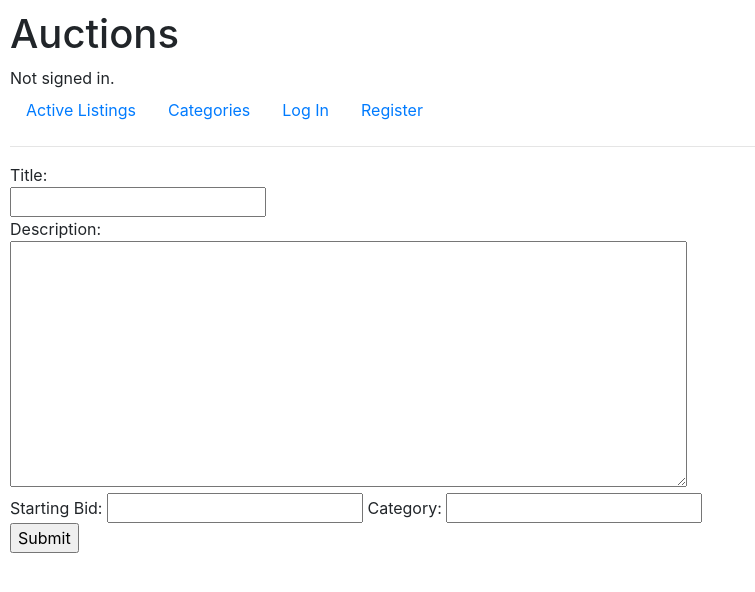
After one commit to grzelkowska/ebay_django, a Django app: page /create_listing in a window 1280 px wide. The commit adds this page. Shown: the top 592 px of the page, without its empty margins (0-755 px from the left). Run offline with Django 3.2, Linux system fonts and the light colour scheme; some libraries are stand-ins or nearby versions.

Commit message:
category minor changes

```diff
--- /dev/null
+++ b/auctions/templates/auctions/create_listing.html
@@ -0,0 +1,14 @@
+{% extends "auctions/layout.html" %}
+
+{% block body %}
+
+    <form method="post" action="{% url 'create_listing_new' %}">
+        {% csrf_token %}
+        Title: <br><input type="text" maxlength="64" class="title" name="title"><br>
+        Description: <br><textarea class="description" name="description" rows="10" cols="64"></textarea><br>
+        Starting Bid: <input type="number" class="starting_bid" name="starting_bid">
+        Category: <input type="text" maxlength="64" class="category" name="category"><br>
+        <input type="submit" value="Submit">
+    </form>
+
+{% endblock %}
--- a/auctions/templates/auctions/item.html
+++ b/auctions/templates/auctions/item.html
@@ -13,7 +13,7 @@
 
     <h6>{{created_date}} by {{creator}}</h6>
     {% if category %}
-    <h6>Category: {{category}}</h6>
+    <h6><a href="{% url 'category_list' category_id %}">Category: {{category}}</a></h6>
     {% endif %}
     <h6>Starting Bid Price: ${{starting_bid}} | Current Bid Price: ${{current_bid}}</h6>
     {% if active == False %}
--- a/auctions/templates/auctions/layout.html
+++ b/auctions/templates/auctions/layout.html
@@ -25,6 +25,9 @@
             </li>
             {% if user.is_authenticated %}
                 <li class="nav-item">
+                    <a class="nav-link" href="{% url 'create_listing' %}">Create Listing</a>
+                </li>
+                <li class="nav-item">
                     <a class="nav-link" href="{% url 'watchlist' %}">Watchlist</a>
                 </li>
                 <li class="nav-item">
--- a/auctions/urls.py
+++ b/auctions/urls.py
@@ -15,4 +15,6 @@ urlpatterns = [
     path("watchlist", views.watchlist, name="watchlist"),
     path("category", views.category, name='category'),
     path("category/<int:category_id>", views.category_list, name="category_list"),
+    path("create_listing", views.create_listing, name="create_listing"),
+    path("create_listing_new", views.create_listing_new, name="create_listing_new"),
 ]
--- a/auctions/views.py
+++ b/auctions/views.py
@@ -20,6 +20,7 @@ def item(request, item_id):
     # is_comment_owner = False
     listings = Listings.objects.get(id=item_id)
     comments = Comments.objects.filter(listing = listings)
+    categories = Categories.objects.get(id=item_id)
     if request.user.id:
         user = request.user
         creator = User.objects.get(username=user.username)
@@ -50,8 +51,31 @@ def item(request, item_id):
             "is_buyer": is_buyer,
             "useruser": request.user,
             "comments": comments,
+            "category_id": categories.id,
         },
     )
+
+def create_listing(request):
+    return render(request, "auctions/create_listing.html")
+
+
+def create_listing_new(request):
+    if request.method == "POST":
+        title = request.POST['title']
+        description = request.POST['description']
+        starting_bid = float(request.POST['starting_bid'])
+        category = request.POST['category']
+        create_category = Categories(category=category)
+        create_category.save()
+        creator = request.user
+        new_posting = Listings(title=title, description=description, starting_bid=starting_bid, creator=creator, category=create_category)
+        new_posting.save()
+
+    return render(request, "auctions/index.html", {"listings": Listings.objects.all()})
+
+
+
+
 
 def category(request):
     categories = Categories.objects.all()
```
Also changed, not shown: commerce/settings.py (line endings or trailing spaces), db.sqlite3, 4 other files.
